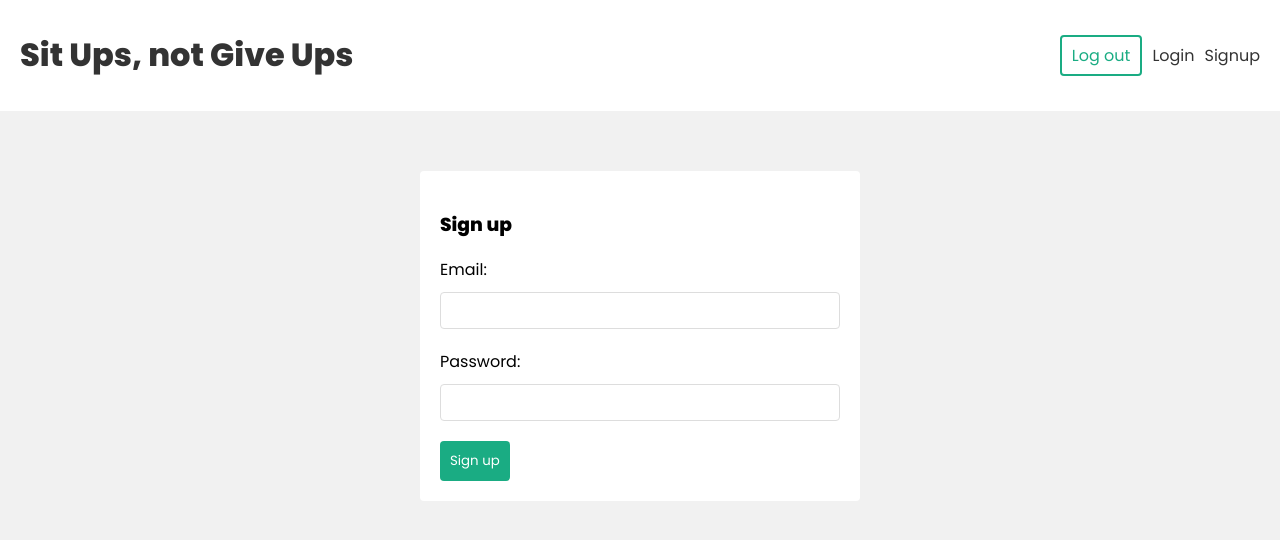
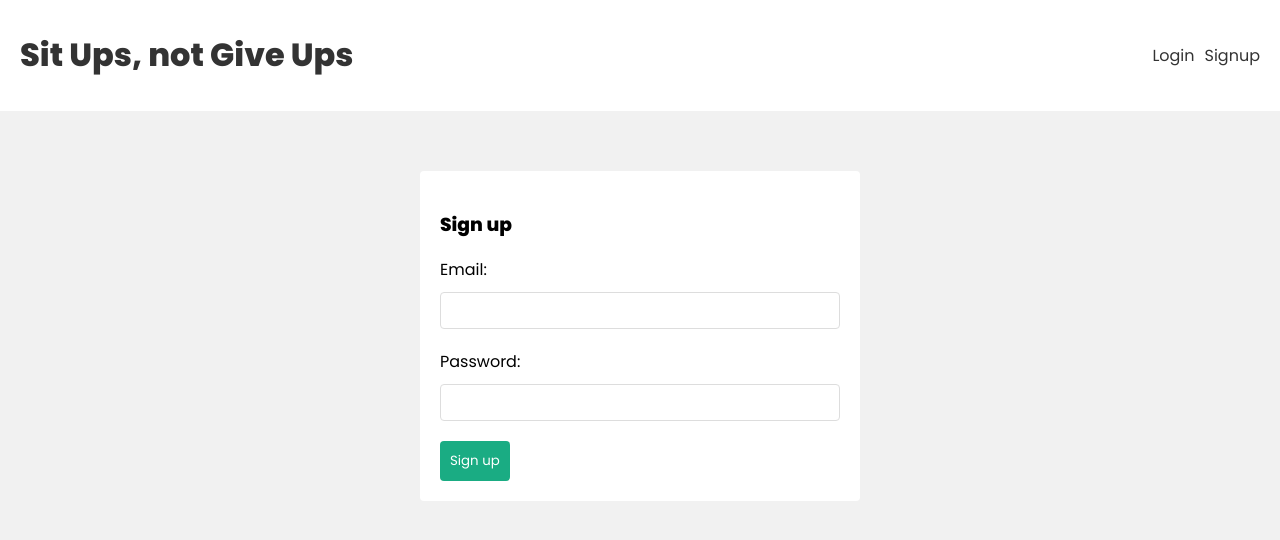
Before and after one commit to AaronDBoyd/MERN-Workout-App, a React (Create React App) app in the folder frontend/: page /signup in a window 1280 px wide. Shown: the top 540 px of the page. Built offline with nearby package versions, Linux system fonts and the light colour scheme; the HTML template or start-up script is replaced by a standard one.

Commit message:
set auth status

```diff
--- a/frontend/src/components/Navbar.js
+++ b/frontend/src/components/Navbar.js
@@ -1,9 +1,10 @@
 import { Link } from 'react-router-dom'
 import { useLogout } from '../hooks/useLogout'
+import { useAuthContext } from '../hooks/useAuthContext'
 
 const Navbar =() => {
-
     const { logout } = useLogout()
+    const { user } = useAuthContext()
 
     const handleClick = () => {
         logout()
@@ -16,13 +17,18 @@ const Navbar =() => {
                     <h1>Sit Ups, not Give Ups</h1>
                 </Link>
                 <nav>
+                    {user && (
                         <div>
+                            <span>{user.email}</span>
                             <button onClick={handleClick}>Log out</button>
                         </div>
+                    )}
+                    {!user && (
                         <div>
                             <Link to='/login'>Login</Link>
                             <Link to='/signup'>Signup</Link>
                         </div>
+                    )}
                 </nav>
             </div>
         </header>
--- a/frontend/src/context/AuthContext.js
+++ b/frontend/src/context/AuthContext.js
@@ -1,4 +1,4 @@
-import { createContext, useReducer } from 'react'
+import { createContext, useReducer, useEffect } from 'react'
 
 export const AuthContext = createContext()
 
@@ -15,8 +15,16 @@ export const authReducer = (state, action) => {
 
 export const AuthContextProvider = ({ children }) => {
     const [state, dispatch] = useReducer(authReducer, {
-        user: null
+        user: JSON.parse(localStorage.getItem('user'))
     })
+
+    // useEffect(() => {
+    //     const user = JSON.parse(localStorage.getItem('user'))
+
+    //     if (user) {
+    //         dispatch({ type: 'LOGIN', payload: user })
+    //     }
+    // }, [])
 
     console.log('AuthContext state: ', state)
 
```
Lines whose indentation alone changed are shown as unchanged.
